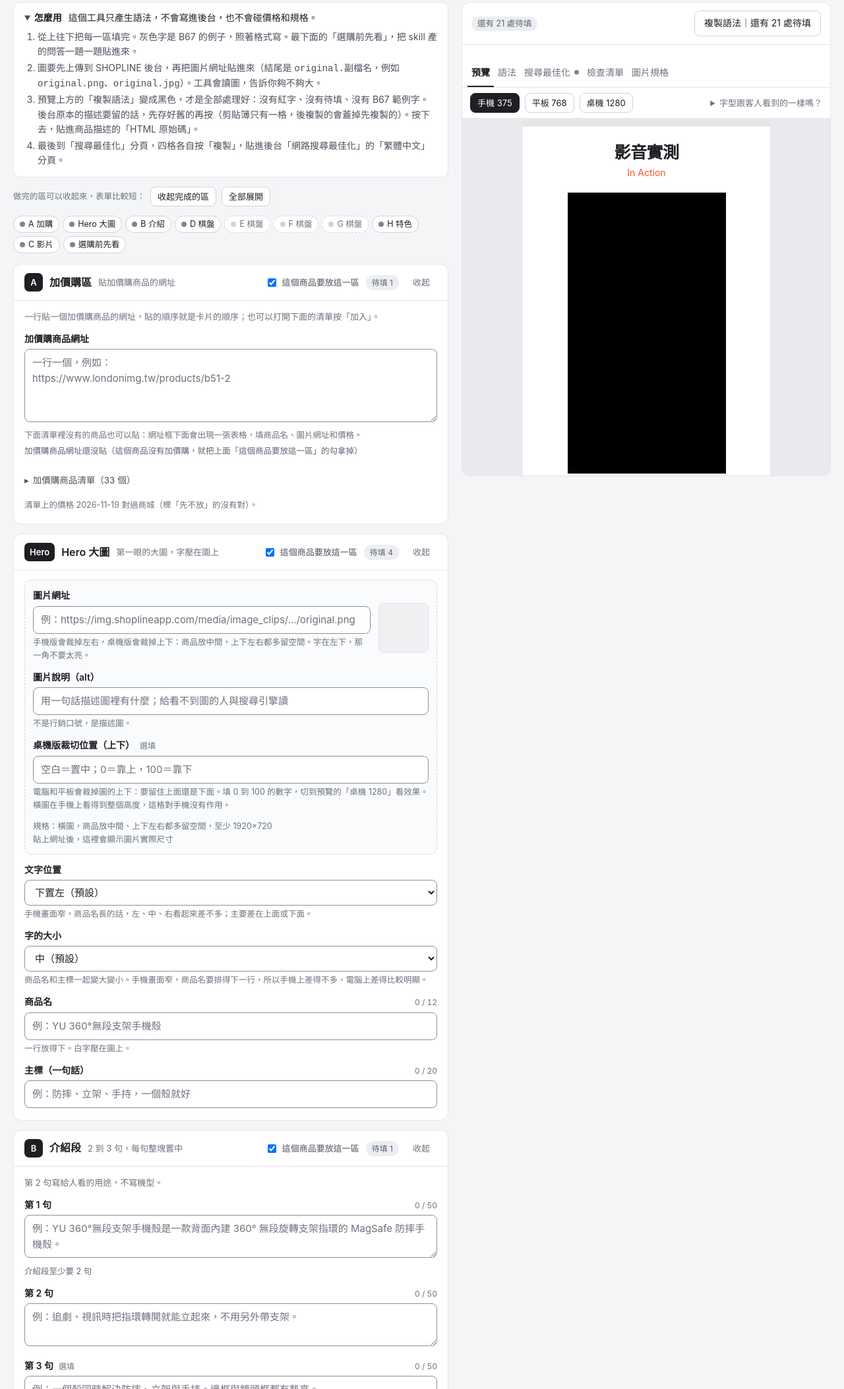
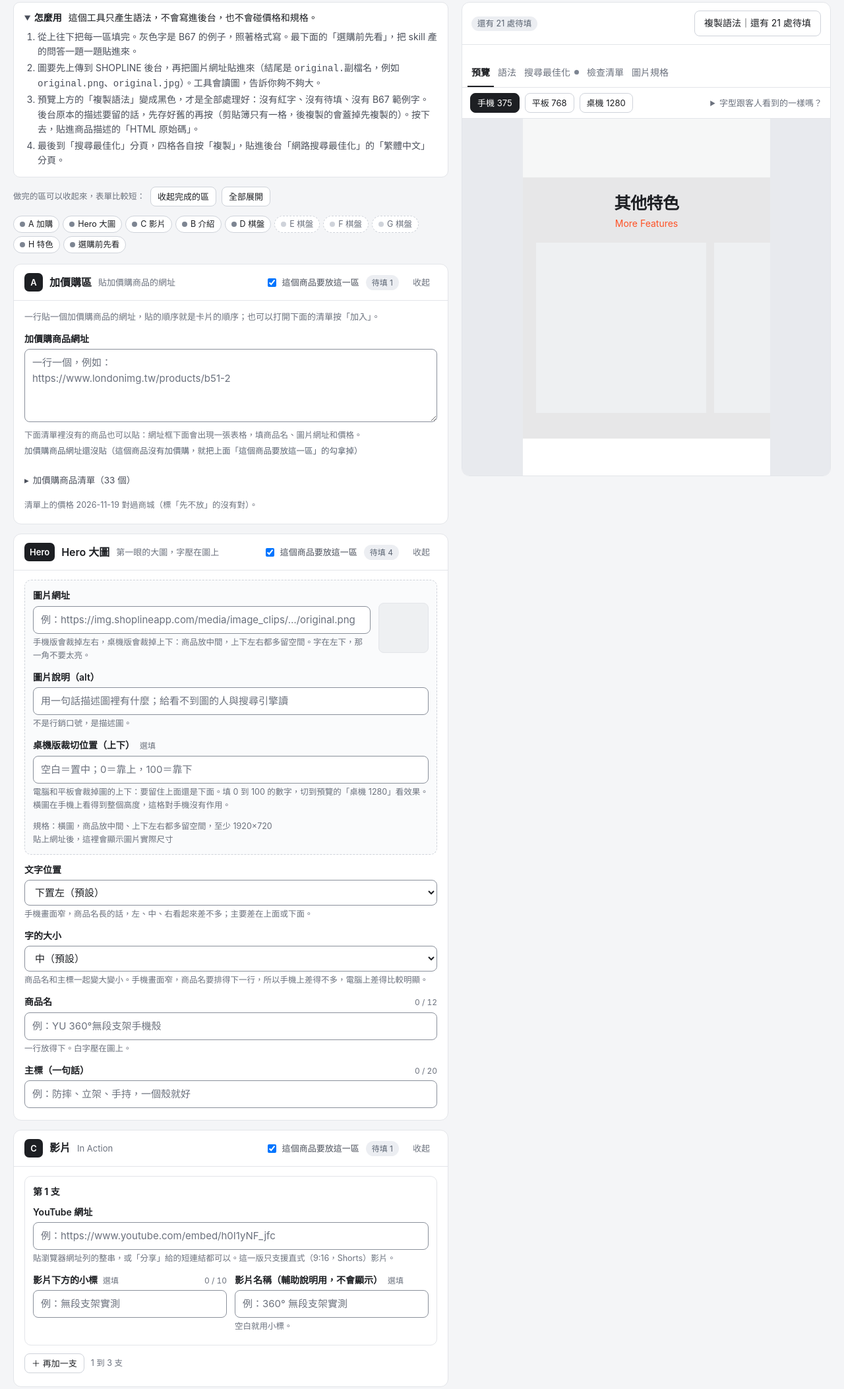
Before and after one commit to re4790150/londonimg-listing-tool, a plain HTML site: page index.html in a window 1280 px wide. Shown: the part 74-2180 px from the top of the page at 66% size. Drawn offline with Linux system fonts and the light colour scheme.

Commit message:
上架工具：影片區移到 Hero 大圖下面，接在 Hero 下時貼齊（同步 e69f691）

```diff
--- a/index.html
+++ b/index.html
@@ -1691,6 +1691,8 @@ window.LN_SEO_RULES = "# 商品頁設定：四欄的寫法\n\n> 後台「網路
     if (addon) parts.push(addon);
     if (on.hero !== false) parts.push(hero(s.hero));
 
+    if (on.videos) parts.push(videos(s.videos, on.hero !== false));
+
     const segs = s.grid.filter(g => g.on);
     const wall = on.intro !== false || segs.length > 0;
     if (wall) {
@@ -1700,8 +1702,8 @@ window.LN_SEO_RULES = "# 商品頁設定：四欄的寫法\n\n> 後台「網路
       parts.push('</div></div>');
     }
     parts.push(`<div style="box-sizing:border-box;max-width:${COL};margin:0 auto;padding:0 20px ${R(56, 88)}">`);
-    if (on.features) parts.push(features(s.features, wall));
-    if (on.videos) parts.push(videos(s.videos, on.features || wall));
+
+    if (on.features) parts.push(features(s.features, wall || !!on.videos));
 
     const cards = on.train !== false ? trainCards(s) : [];
     if (cards.length) parts.push(beforeBuy(cards, on.videos || on.features || wall ? '0' : SEC_TOP));
@@ -1759,10 +1761,10 @@ window.LN_SEO_RULES = "# 商品頁設定：四欄的寫法\n\n> 後台「網路
   function blockOrder(s) {
     const on = s.on || {};
     const out = [];
+    if (on.videos) out.push('C');
     if (on.intro !== false) out.push('B');
     s.grid.forEach((g, i) => { if (g.on) out.push(['D', 'E', 'F', 'G'][i]); });
     if (on.features) out.push('H');
-    if (on.videos) out.push('C');
     if (on.train !== false && trainCards(s).length) out.push('Train');
     return out;
   }
@@ -2787,6 +2789,23 @@ window.LN_SEO_RULES = "# 商品頁設定：四欄的寫法\n\n> 後台「網路
       field('hero.sub', '主標（一句話）', { max: L.heroSub }),
     ], { toggle: 'hero', keep: [heroName], offNote: '這個商品不放 Hero 大圖。商品名還是要填：網路搜尋最佳化的指令和草稿檔名會用到，不會出現在商品描述裡。' }));
 
+    {
+      const items = state.videos.map((v, i) => {
+        const k = 'videos.' + i;
+        return h('div', { class: 'item' },
+          h('div', { class: 'ih' }, h('b', null, '第 ' + (i + 1) + ' 支'), h('span', { class: 'sp' }),
+            state.videos.length > 1 ? removeBtn(() => removeAt(state.videos, i, `影片第 ${i + 1} 支`), `刪掉第 ${i + 1} 支`) : null),
+          field(k + '.url', 'YouTube 網址', { hint: '貼瀏覽器網址列的整串，或「分享」給的短連結都可以。這一版只支援直式（9:16，Shorts）影片。' }),
+          h('div', { class: 'pair' },
+            field(k + '.caption', '影片下方的小標', { max: L.videoCaption, req: false }),
+            field(k + '.title', '影片名稱（輔助說明用，不會顯示）', { req: false, hint: '空白就用小標。' })));
+      });
+      const add = h('div', { class: 'addrow' }, state.videos.length < 3 ? addBtn('＋ 再加一支', () => { state.videos.push(video0()); buildForm(); changed(); }) : null, h('span', { class: 'small' }, '1 到 3 支'));
+      const addMsg = h('div', { class: 'msg', 'data-qmsg': '1' });
+      reg['videos.add'] = { msg: addMsg };
+      form.append(section('C', '影片', 'In Action', [...items, add, addMsg], { toggle: 'videos' }));
+    }
+
     form.append(section('B', '介紹段', '2 到 3 句，每句整塊置中', [
       h('p', { class: 'note' }, '第 2 句寫給人看的用途，不寫機型。'),
       field('intro.0', '第 1 句', { area: true, max: L.intro }),
@@ -2839,23 +2858,6 @@ window.LN_SEO_RULES = "# 商品頁設定：四欄的寫法\n\n> 後台「網路
       form.append(section('H', '其他特色', '灰底整排卡片，可左右滑', [...items, add, addMsg], { toggle: 'features' }));
     }
 
-    {
-      const items = state.videos.map((v, i) => {
-        const k = 'videos.' + i;
-        return h('div', { class: 'item' },
-          h('div', { class: 'ih' }, h('b', null, '第 ' + (i + 1) + ' 支'), h('span', { class: 'sp' }),
-            state.videos.length > 1 ? removeBtn(() => removeAt(state.videos, i, `影片第 ${i + 1} 支`), `刪掉第 ${i + 1} 支`) : null),
-          field(k + '.url', 'YouTube 網址', { hint: '貼瀏覽器網址列的整串，或「分享」給的短連結都可以。這一版只支援直式（9:16，Shorts）影片。' }),
-          h('div', { class: 'pair' },
-            field(k + '.caption', '影片下方的小標', { max: L.videoCaption, req: false }),
-            field(k + '.title', '影片名稱（輔助說明用，不會顯示）', { req: false, hint: '空白就用小標。' })));
-      });
-      const add = h('div', { class: 'addrow' }, state.videos.length < 3 ? addBtn('＋ 再加一支', () => { state.videos.push(video0()); buildForm(); changed(); }) : null, h('span', { class: 'small' }, '1 到 3 支'));
-      const addMsg = h('div', { class: 'msg', 'data-qmsg': '1' });
-      reg['videos.add'] = { msg: addMsg };
-      form.append(section('C', '影片', 'In Action', [...items, add, addMsg], { toggle: 'videos' }));
-    }
-
     window.LNTrainForm.build({ G, h, field, section, removeBtn, removeAt, addBtn, changed, rebuild: buildForm, reg, state: () => state, long: false })
       .forEach(el => form.append(el));
 
@@ -2868,7 +2870,7 @@ window.LN_SEO_RULES = "# 商品頁設定：四欄的寫法\n\n> 後台「網路
   const SEC_NAMES = { top: '最上面', A: 'A 加價購', Hero: 'Hero', B: 'B 介紹段', D: 'D 棋盤格', E: 'E 棋盤格', F: 'F 棋盤格', G: 'G 棋盤格', H: 'H 其他特色', C: 'C 影片', FAQ: '選購前先看' };
 
   const NAV_NAMES = { A: 'A 加購', Hero: 'Hero 大圖', B: 'B 介紹', D: 'D 棋盤', E: 'E 棋盤', F: 'F 棋盤', G: 'G 棋盤', H: 'H 特色', C: 'C 影片', FAQ: '選購前先看' };
-  const ORDER = ['top', 'A', 'Hero', 'B', 'D', 'E', 'F', 'G', 'H', 'C', 'FAQ'];
+  const ORDER = ['top', 'A', 'Hero', 'C', 'B', 'D', 'E', 'F', 'G', 'H', 'FAQ'];
   const sevOf = i => i.level === 'red' ? (i.kind === 'todo' ? 'todo' : 'red') : 'orange';
   const isSample = i => i.kind === 'sample';
   const isSoft = i => i.kind === 'sampleSoft';
@@ -3188,20 +3190,24 @@ window.LN_SEO_RULES = "# 商品頁設定：四欄的寫法\n\n> 後台「網路
     const outer = d && d.body && d.body.firstElementChild; if (!outer) return null;
     const col = outer.lastElementChild;
     const wall = col && pvOrder.some(c => /^[BDEFG]$/.test(c)) ? col.previousElementSibling : null;
-    const prev = (wall || col) && (wall || col).previousElementSibling;
+
+    const vid = col && pvOrder.includes('C') ? (wall || col).previousElementSibling : null;
+    const prev = (vid || wall || col) && (vid || wall || col).previousElementSibling;
     const hero = (state.on || {}).hero !== false ? prev : null;
     if (code === 'Hero') return hero;
     if (code === 'A') return hero ? (outer.firstElementChild !== hero ? outer.firstElementChild : null) : prev;
+    const order = pvOrder.filter(c => c !== 'C');
     const inWall = wall && wall.firstElementChild ? [...wall.firstElementChild.children] : [];
     const kids = col ? inWall.concat([...col.children]) : [];
-    if (kids.length !== pvOrder.length) {
+    if (kids.length !== order.length || (vid && !vid.textContent.includes('In Action'))) {
 
       pvIframe.dataset.sync = 'mismatch';
       if (!pvWarned) { pvWarned = true; console.warn('預覽區塊對不上：內容欄有', kids.length, '個子元素，blockOrder 是', pvOrder); }
       return null;
     }
     pvIframe.dataset.sync = 'ok';
-    const i = pvOrder.indexOf(TRAIN_SECS.has(code) ? 'Train' : code);
+    if (code === 'C') return vid;
+    const i = order.indexOf(TRAIN_SECS.has(code) ? 'Train' : code);
     return i < 0 ? null : kids[i];
   }
 
```
Also changed, not shown: addon-update.html (+5 -3 lines), guide.html (+1 -1 lines), long-image.html (+5 -3 lines).
